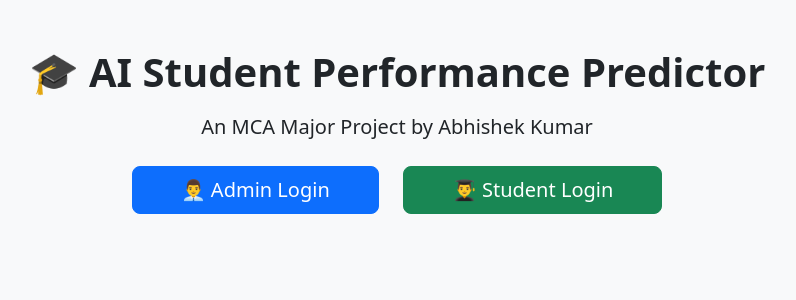
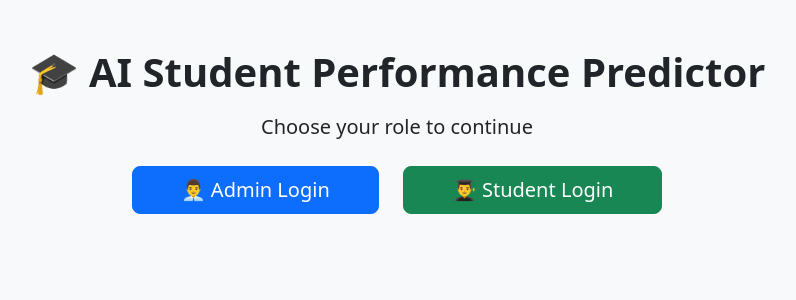
Before and after one commit to Abhikrr2/ai_student_predictory, a Flask app: page / in a window 1280 px wide. Shown: the top 300 px of the page, without its empty margins (243-1039 px from the left). Run offline with Flask 3, Linux system fonts and the light colour scheme; parts of the project's set-up code (start-up, migrations or seed data) failed here and were passed over.

Commit message:
Update home.html

```diff
--- a/templates/home.html
+++ b/templates/home.html
@@ -52,7 +52,7 @@
 
 <div class="container text-center mt-5">
     <h1 class="fw-bold mb-3">🎓 AI Student Performance Predictor</h1>
-    <p class="lead mb-4">An MCA Major Project by Abhishek Kumar</p>
+    <p class="lead mb-4">Choose your role to continue</p>
 
     <div class="d-flex justify-content-center gap-4">
         <a href="/admin_login" class="btn btn-primary btn-lg px-5">👨‍💼 Admin Login</a>
```
